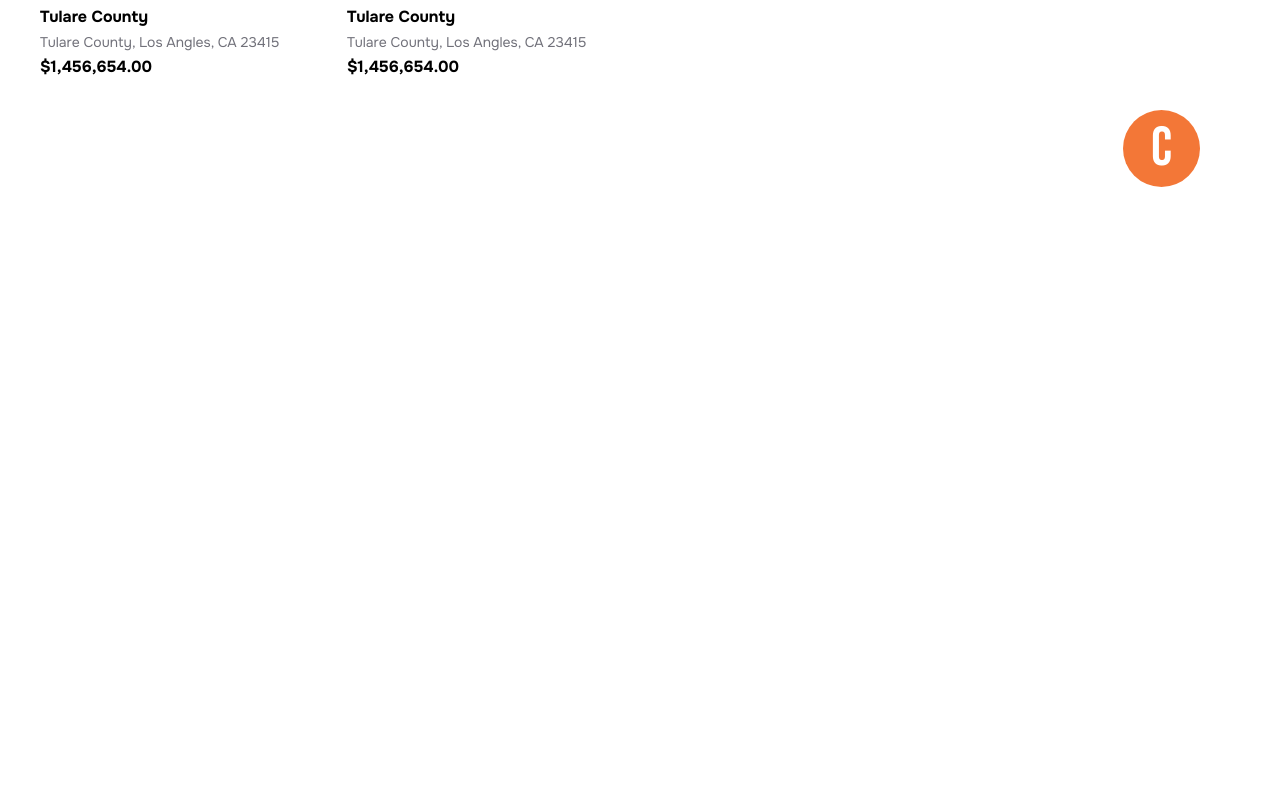
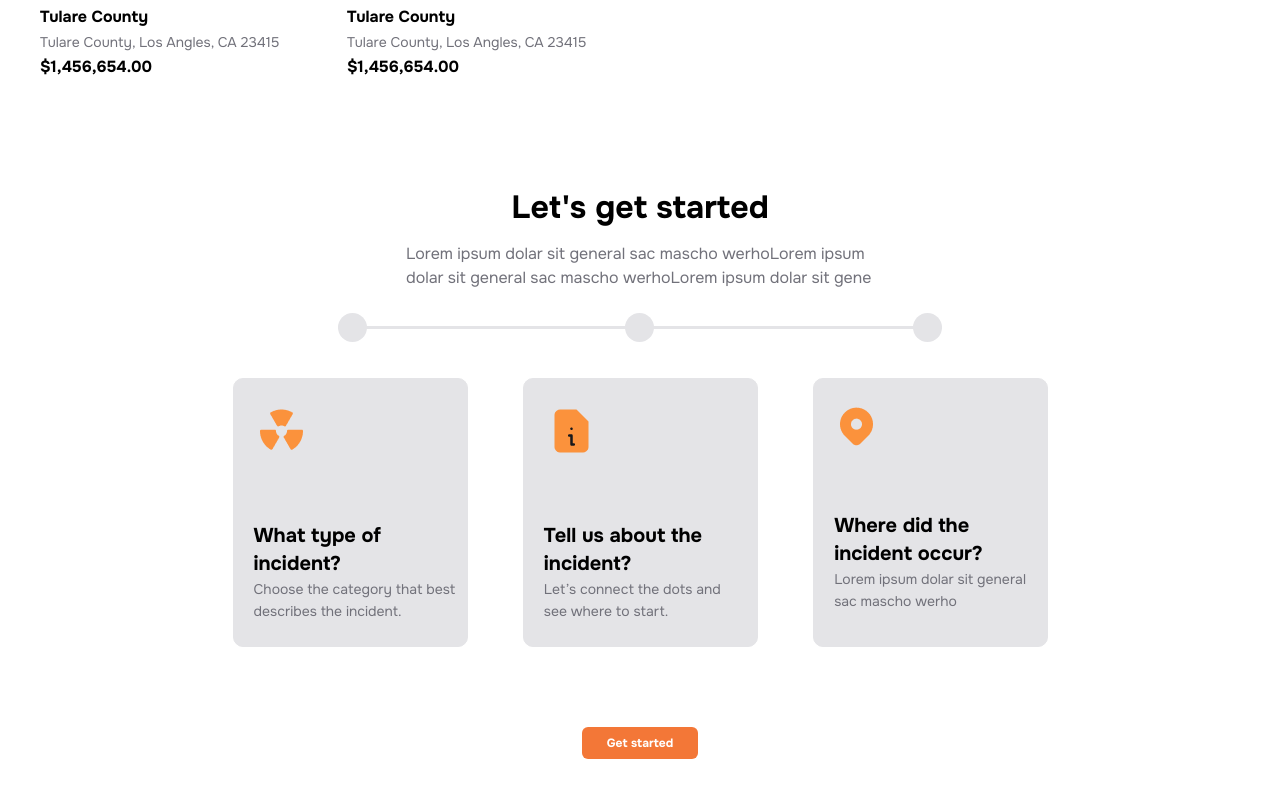
Before and after one commit to AsitChandraRoy/React-tailwindAssignment1, a React (Vite) app in the folder assignment-one/: page /Documents in a window 1280 px wide. Shown: the part 761-1558 px from the top of the page. Before the commit the page ends 1044 px from the top, so only its background shows below. Built offline with nearby package versions, Linux system fonts and the light colour scheme.

Commit message:
responsive new incident created

```diff
--- a/assignment-one/src/App.jsx
+++ b/assignment-one/src/App.jsx
@@ -11,6 +11,8 @@ import Home from './components/pages/Home'
 import CardBody from './components/Dashboard/CardBody'
 import PopUpPage from './components/pages/PopUpPage'
 import CButton from './components/Dashboard/CButton'
+import ShowCButton from './components/Dashboard/ShowCButton'
+import NewIncident from './components/pages/NewIncident'
 
 function App() {
 
@@ -19,7 +21,7 @@ function App() {
       <BrowserRouter>
       <Routes>
           <Route path='' element={<Navbar />} >
-            <Route path='/' element={<Home /> } />
+            <Route path='/' element={<ShowCButton /> } />
             <Route path='/Incidents' element={<Incidents /> } />
             <Route path='Locations' element={<Locations /> } />
             <Route path='Activities' element={<Activities /> } />
@@ -28,9 +30,10 @@ function App() {
           </Route>
         </Routes>
       </BrowserRouter>
-      <CardBody />
-      <CButton />
+      {/* <CardBody /> */}
+      {/* <CButton /> */}
       {/* <PopUpPage /> */}
+      <NewIncident />
     </main>
   )
 }
--- a/assignment-one/src/components/Dashboard/CButton.jsx
+++ b/assignment-one/src/components/Dashboard/CButton.jsx
@@ -6,7 +6,7 @@ export default function CButton() {
   const toggler = () => setIsOpen(!isOpen);
   return (
     <>
-      <div className="flex flex-row-reverse">
+      <div className="flex flex-row-reverse bg-white">
         <button
           onClick={toggler}
           className="flex justify-center items-center rounded-full me-20 mb-24 h-[77px] w-[77px] bg-warning font-footC text-white text-[55px] opacity-90 transition-all delay-160 hover:opacity-100"
--- a/assignment-one/src/components/Dashboard/CardBody.jsx
+++ b/assignment-one/src/components/Dashboard/CardBody.jsx
@@ -9,7 +9,7 @@ function CardBody() {
 
   return (
     <>
-      <Container className="lg:mt-1 md:mt- sm:mt-32 mt-24">
+      <Container className="lg:mt-1 md:mt- sm:mt-32 mt-24 bg-white h-full">
         <div
           className="grid grid-cols-12 gap-7 py-7 px-4
              sm:px-6 md:px-8 xl:px-10"
--- /dev/null
+++ b/assignment-one/src/components/Dashboard/ShowCButton.jsx
@@ -0,0 +1,14 @@
+import React from 'react'
+import Home from '../pages/Home'
+import CButton from './CButton'
+import CardBody from './CardBody'
+
+export default function ShowCButton() {
+  return (
+    <>
+        <Home />
+        <CardBody />
+        <CButton />
+    </>
+  )
+}
--- a/assignment-one/src/components/pages/Activities.jsx
+++ b/assignment-one/src/components/pages/Activities.jsx
@@ -1,10 +1,12 @@
 import React from 'react'
 import Hero from '../common/hero'
+import CardBody from '../Dashboard/CardBody'
 
 function Activities() {
   return (
     <>
           <Hero direction="Home - Activities" itemName="Activities" sort="Sort By: Date modified" plus="+" btnText="New Activity" />
+          <CardBody />
     </>
   )
 }
--- a/assignment-one/src/components/pages/CypherAI.jsx
+++ b/assignment-one/src/components/pages/CypherAI.jsx
@@ -1,10 +1,12 @@
 import React from 'react'
 import Hero from '../common/hero'
+import CardBody from '../Dashboard/CardBody'
 
 function CypherAI() {
   return (
     <>
           <Hero direction="Home - Cypher AI" itemName="Cypher AI" sort="Sort By: Date modified" plus="+" btnText="New Cypher" />
+          <CardBody />
     </>
   )
 }
--- a/assignment-one/src/components/pages/Documents.jsx
+++ b/assignment-one/src/components/pages/Documents.jsx
@@ -1,10 +1,12 @@
 import React from 'react'
 import Hero from '../common/hero'
+import CardBody from '../Dashboard/CardBody'
 
 function Documents() {
   return (
     <>
           <Hero direction="Home - Documents" itemName="Documents" sort="Sort By: Date modified" plus="+" btnText="New Document" />
+          <CardBody />
     </>
   )
 }
--- a/assignment-one/src/components/pages/Home.jsx
+++ b/assignment-one/src/components/pages/Home.jsx
@@ -1,13 +1,14 @@
 import React from 'react'
 import Hero from '../common/hero'
-// import { Button } from '../common/button'
-// import { Container } from '../common/container'
+import { Button } from '../common/button'
+import { Container } from '../common/container'
+import CButton from '../Dashboard/CButton'
 
 function Home() {
   return (
     <>
-    <Hero direction="Welcome back" itemName="Dashboard" sort="Sort By: Date modified" btnText="Cypher AI" />
-    {/* <Container className="h-24">
+    {/* <Hero direction="Welcome back" itemName="Dashboard" sort="Sort By: Date modified" btnText="Cypher AI" /> */}
+    <Container className="h-24">
         <div className='flex justify-between items-center px-5
              sm:px-7 md:px-10 xl:px-12 pt-5'>
             <div id='1'>
@@ -23,7 +24,7 @@ function Home() {
                 <Button>Cypher AI</Button>
             </div>
         </div>
-    </Container> */}
+    </Container>
     </>
   )
 }
--- a/assignment-one/src/components/pages/Locations.jsx
+++ b/assignment-one/src/components/pages/Locations.jsx
@@ -1,10 +1,12 @@
 import React from 'react'
 import Hero from '../common/hero'
+import CardBody from '../Dashboard/CardBody'
 
 function Locations() {
   return (
     <>
         <Hero direction="Home - Locations" itemName="Locations" sort="Sort By: Date modified" plus="+" btnText="New Location" />
+        <CardBody />
     </>
   )
 }
--- /dev/null
+++ b/assignment-one/src/components/pages/NewIncident.jsx
@@ -0,0 +1,57 @@
+import React from 'react'
+import { Container } from '../common/container'
+import { Button } from '../common/button'
+
+export default function NewIncident() {
+  return (
+    <>
+        <Container>
+            <div className='mx-auto w-[815px] h-auto my-5 sm:my-20'>
+                <div className='px-5 sm:px-0 sm:flex flex-col justify-center items-center'>
+                    <h1 className='h-10 text-2xl sm:text-3xl md:text-[32px] font-bold '>Let's get started</h1>
+                    <p className='text-lowLight text-sm sm:text-base w-[90vw] sm:w-[468px] mt-3 '>Lorem ipsum dolar sit general sac mascho werhoLorem ipsum dolar sit general sac mascho werhoLorem ipsum dolar sit gene</p>
+                </div>
+
+                <div className='w-0 sm:w-[814px] py-0 sm:py-9 px-[105px]'>
+                    <div className='bg-card h-[3px] '></div>
+                    <div className='flex justify-between items-center'>
+                        <div className='w-[29px] h-[29px] bg-card rounded-full -mt-4 ' ></div>
+                        <div className='w-[29px] h-[29px] bg-card rounded-full -mt-4 '></div>
+                        <div className='w-[29px] h-[29px] bg-card rounded-full -mt-4 '></div>
+                    </div>
+                </div>
+
+                <div className='grid grid-cols-12 justify-between items-center gap-14 ps-5 sm:ps-0 mx-auto'>
+                    <div className='col-span-12 sm:col-span-4 flex flex-col justify-start items-start bg-card py-[25px] px-5 rounded-[10px] border border-card pr-5 sm:pr-0 w-[90vw] sm:w-[235px] h-[269px] '>
+                        <img src="/what.png" alt="" />
+                        <div className='mt-16'>
+                        <h4 className='text-xl font-bold'>What type of incident?</h4>
+                        <p className='text-lowLight text-[14px] leading-[22px] '>Choose the category that best describes the incident.</p>
+                        </div>
+                    </div>
+
+                    <div className='col-span-12 sm:col-span-4 flex flex-col justify-start items-start bg-card py-[25px] px-5 rounded-[10px] border border-card w-[90vw] sm:w-[235px] h-[269px] '>
+                        <img src="/tell.png" alt="" />
+                        <div className='mt-16'>
+                        <h4 className='text-xl font-bold'>Tell us about the incident?</h4>
+                        <p className='text-lowLight text-[14px] leading-[22px] '>Let’s connect the dots and see where to start.</p>
+                        </div>
+                    </div>
+
+                    <div className='col-span-12 sm:col-span-4 flex flex-col justify-start items-start bg-card py-[25px] px-5 rounded-[10px] border border-card w-[90vw] sm:w-[235px] h-[269px] '>
+                        <img src="/where.png" alt="" />
+                        <div className='mt-16'>
+                        <h4 className='text-xl font-bold'>Where did the incident occur?</h4>
+                        <p className='text-lowLight text-[14px] leading-[22px] '>Lorem ipsum dolar sit general sac mascho werho</p>
+                        </div>
+                    </div>
+                </div>
+            </div>
+
+            <div className='flex justify-center items-center mb-32 '>
+            <Button className="rounded-[6px] ">Get started</Button>
+            </div>
+        </Container>
+    </>
+  )
+}
--- a/assignment-one/src/components/pages/incidents.jsx
+++ b/assignment-one/src/components/pages/incidents.jsx
@@ -1,10 +1,12 @@
 import React from 'react'
 import Hero from '../common/hero'
+import CardBody from '../Dashboard/CardBody'
 
 function Incidents() {
   return (
     <>
           <Hero direction="Home - Incidents" itemName="Incidents" sort="Sort By: Date modified" plus="+" btnText="New Incident" />
+          {/* <CardBody /> */}
     </>
   )
 }
```
